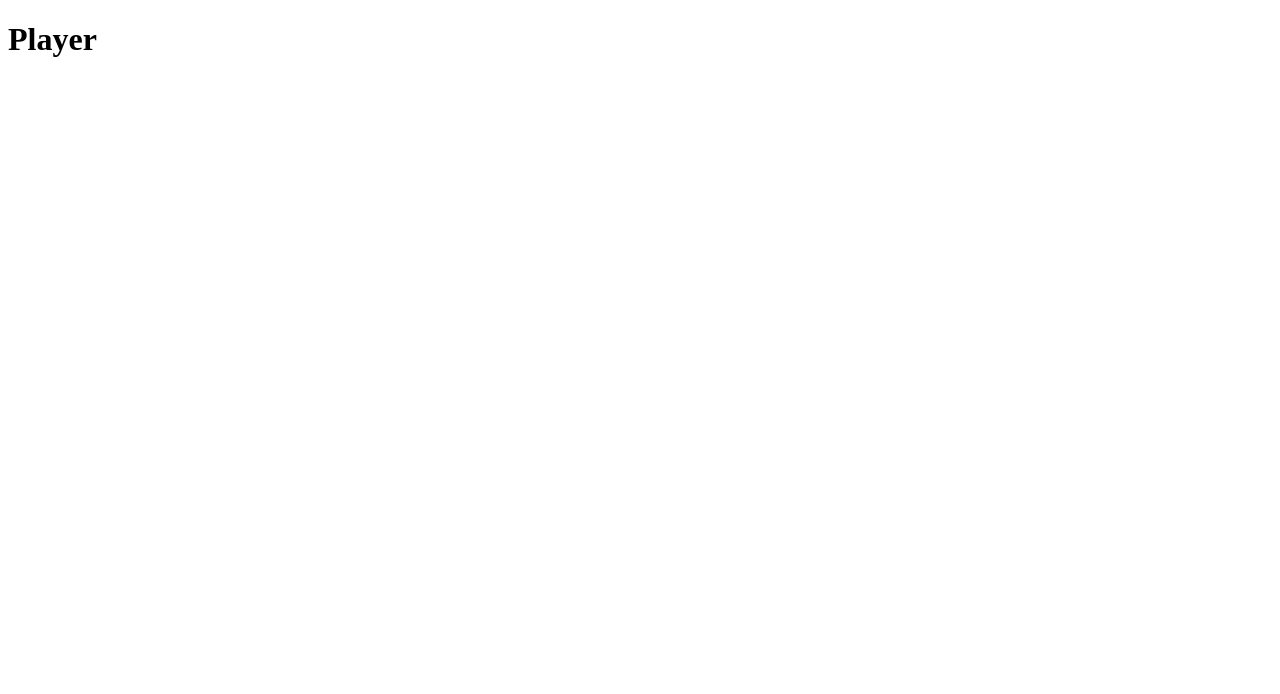
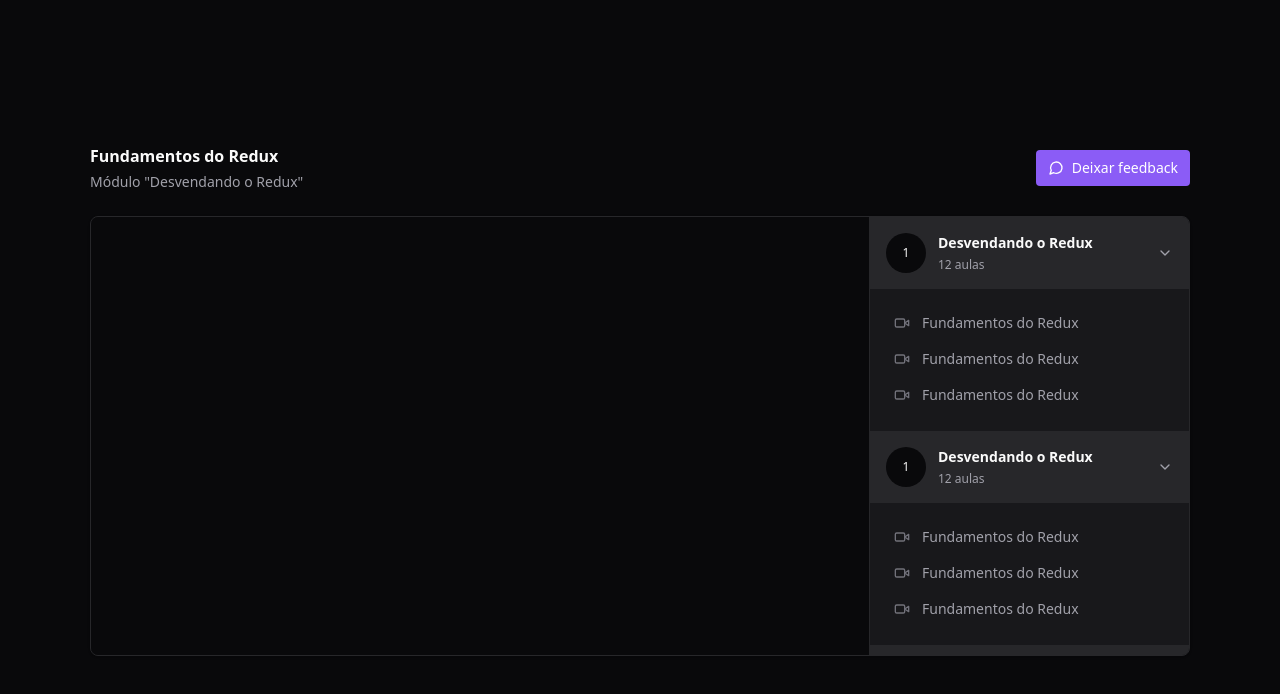
Before and after one commit to GustavoScopinho/player-redux, a React (Vite) app: page / in a window 1280 px wide. Shown: the top 694 px of the page. Built offline with nearby package versions, Linux system fonts and the light colour scheme.

Commit message:
Componente Header e Player criado e estilizado

```diff
--- a/index.html
+++ b/index.html
@@ -1,13 +1,15 @@
 <!DOCTYPE html>
-<html lang="en">
+<html lang="pt-br">
+
 <head>
   <meta charset="UTF-8" />
-    <link rel="icon" type="image/svg+xml" href="/vite.svg" />
   <meta name="viewport" content="width=device-width, initial-scale=1.0" />
-    <title>Vite + React + TS</title>
+  <title>Player</title>
 </head>
+
 <body>
   <div id="root"></div>
   <script type="module" src="/src/main.tsx"></script>
 </body>
+
 </html>
--- a/package.json
+++ b/package.json
@@ -11,8 +11,10 @@
   },
   "dependencies": {
     "@reduxjs/toolkit": "^1.9.5",
+    "lucide-react": "^0.257.0",
     "react": "^18.2.0",
     "react-dom": "^18.2.0",
+    "react-player": "^2.12.0",
     "react-redux": "^8.1.1"
   },
   "devDependencies": {
@@ -26,6 +28,7 @@
     "eslint-plugin-react-hooks": "^4.6.0",
     "eslint-plugin-react-refresh": "^0.3.4",
     "postcss": "^8.4.24",
+    "tailwind-scrollbar": "^3.0.4",
     "tailwindcss": "^3.3.2",
     "typescript": "^5.0.2",
     "vite": "^4.3.9"
--- a/src/App.tsx
+++ b/src/App.tsx
@@ -1,6 +1,7 @@
 import { Provider } from "react-redux/es/exports"
 import { Player } from "./components/Player"
 import { store } from "./store"
+import './styles/global.css'
 
 function App() {
 
--- /dev/null
+++ b/src/components/Header.tsx
@@ -0,0 +1,10 @@
+export function Header() {
+  return (
+    <>
+        <div className="flex flex-col gap-1">
+            <h1 className="text-2x1 font-bold">Fundamentos do Redux</h1>
+            <span className="text-sm text-zinc-400">Módulo "Desvendando o Redux"</span>
+        </div>
+    </>
+  )
+}
--- a/src/components/Player.tsx
+++ b/src/components/Player.tsx
@@ -1,9 +1,132 @@
-
+import { MessageCircle, ChevronDown, Video } from "lucide-react"
+import ReactPlayer from 'react-player'
+import { Header } from "./Header"
 
 export function Player() {
   return (
     <>
-      <h1>Player</h1>
+      <div className="h-screen bg-zinc-950 text-zinc-50 flex justify-center items-center">
+      <div className="flex w-[1100px] flex-col gap-6">
+        <div className="flex items-center justify-between">
+        <Header/>
+          <button className="flex items-center gap-2 rounded bg-violet-500 px-3 py-2 text-sm font-medium text-white hover:bg-violet-600">
+            <MessageCircle className="w-4 h-4"/>
+            Deixar feedback</button>
+        </div>
+
+        <main className="relative flex overflow-hidden rounded-lg border border-zinc-800 bg-zinc-900 shadow pr-80">
+          <div className="flex-1">
+            <div className="w-full bg-zinc-950 aspect-video">
+              <ReactPlayer
+              width="100%"
+              height="100%"
+              controls
+              url="https://youtube.com/watch?v=Jai8w6K_GnY"
+              />
+            </div>
+          </div>
+
+          <aside className="w-80 absolute top-0 bottom-0 right-0 divide-y-2 divide-zinc-900 border-l border-zinc-800 bg-zinc-900 overflow-y-scroll scrollbar scrollbar-thin scrollbar-track-zinc-950 scrollbar-thumb-zinc-800">
+            <div>
+              <button className="flex w-full items-center gap-3 bg-zinc-800 p-4 ">
+                <div className="flex h-10 w-10 rounded-full items-center justify-center bg-zinc-950 text-xs">
+                  1
+                </div>
+                <div className="flex flex-col gap-1 text-left">
+                  <strong className="text-sm">Desvendando o Redux</strong>
+                  <span className="text-xs text-zinc-400">12 aulas</span>
+                </div>
+
+                <ChevronDown className="w-4 h-5 ml-auto text-zinc-400"/>
+              </button>
+              <nav className="relative flex flex-col gap-4 p-6">
+                <button className="flex items-center gap-3 text-sm text-zinc-400">
+                  <Video className="w-4 h-4 text-zinc-500" />
+                  <span>Fundamentos do Redux</span>
+                  <span className="ml-auto font-mono text-xs text-zinc-500"></span>
+                </button>
+
+                <button className="flex items-center gap-3 text-sm text-zinc-400">
+                  <Video className="w-4 h-4 text-zinc-500" />
+                  <span>Fundamentos do Redux</span>
+                  <span className="ml-auto font-mono text-xs text-zinc-500"></span>
+                </button>
+
+                <button className="flex items-center gap-3 text-sm text-zinc-400">
+                  <Video className="w-4 h-4 text-zinc-500" />
+                  <span>Fundamentos do Redux</span>
+                  <span className="ml-auto font-mono text-xs text-zinc-500"></span>
+                </button>
+              </nav>
+            </div>
+            <div>
+              <button className="flex w-full items-center gap-3 bg-zinc-800 p-4 ">
+                <div className="flex h-10 w-10 rounded-full items-center justify-center bg-zinc-950 text-xs">
+                  1
+                </div>
+                <div className="flex flex-col gap-1 text-left">
+                  <strong className="text-sm">Desvendando o Redux</strong>
+                  <span className="text-xs text-zinc-400">12 aulas</span>
+                </div>
+
+                <ChevronDown className="w-4 h-5 ml-auto text-zinc-400"/>
+              </button>
+              <nav className="relative flex flex-col gap-4 p-6">
+                <button className="flex items-center gap-3 text-sm text-zinc-400">
+                  <Video className="w-4 h-4 text-zinc-500" />
+                  <span>Fundamentos do Redux</span>
+                  <span className="ml-auto font-mono text-xs text-zinc-500"></span>
+                </button>
+
+                <button className="flex items-center gap-3 text-sm text-zinc-400">
+                  <Video className="w-4 h-4 text-zinc-500" />
+                  <span>Fundamentos do Redux</span>
+                  <span className="ml-auto font-mono text-xs text-zinc-500"></span>
+                </button>
+
+                <button className="flex items-center gap-3 text-sm text-zinc-400">
+                  <Video className="w-4 h-4 text-zinc-500" />
+                  <span>Fundamentos do Redux</span>
+                  <span className="ml-auto font-mono text-xs text-zinc-500"></span>
+                </button>
+              </nav>
+            </div>
+            <div>
+              <button className="flex w-full items-center gap-3 bg-zinc-800 p-4 ">
+                <div className="flex h-10 w-10 rounded-full items-center justify-center bg-zinc-950 text-xs">
+                  1
+                </div>
+                <div className="flex flex-col gap-1 text-left">
+                  <strong className="text-sm">Desvendando o Redux</strong>
+                  <span className="text-xs text-zinc-400">12 aulas</span>
+                </div>
+
+                <ChevronDown className="w-4 h-5 ml-auto text-zinc-400"/>
+              </button>
+              <nav className="relative flex flex-col gap-4 p-6">
+                <button className="flex items-center gap-3 text-sm text-zinc-400">
+                  <Video className="w-4 h-4 text-zinc-500" />
+                  <span>Fundamentos do Redux</span>
+                  <span className="ml-auto font-mono text-xs text-zinc-500"></span>
+                </button>
+
+                <button className="flex items-center gap-3 text-sm text-zinc-400">
+                  <Video className="w-4 h-4 text-zinc-500" />
+                  <span>Fundamentos do Redux</span>
+                  <span className="ml-auto font-mono text-xs text-zinc-500"></span>
+                </button>
+
+                <button className="flex items-center gap-3 text-sm text-zinc-400">
+                  <Video className="w-4 h-4 text-zinc-500" />
+                  <span>Fundamentos do Redux</span>
+                  <span className="ml-auto font-mono text-xs text-zinc-500"></span>
+                </button>
+              </nav>
+            </div>
+          </aside>
+        </main>
+      </div>
+    </div>
     </>
   )
 }
--- /dev/null
+++ b/src/styles/global.css
@@ -0,0 +1,7 @@
+@tailwind base;
+@tailwind components;
+@tailwind utilities;
+
+body {
+  -webkit-font-smoothing: antialiased;
+}
--- a/tailwind.config.js
+++ b/tailwind.config.js
@@ -1,10 +1,12 @@
 /** @type {import('tailwindcss').Config} */
 export default {
   content: [
-    "./src/**/*.tsx"
+    './src/**/*.tsx'
   ],
   theme: {
     extend: {},
   },
-  plugins: [],
+  plugins: [
+    require('tailwind-scrollbar')
+  ],
 }
```
Also changed, not shown: 1 other file (tests, documents, lock files or other folders). Lines whose indentation alone changed are shown as unchanged.
